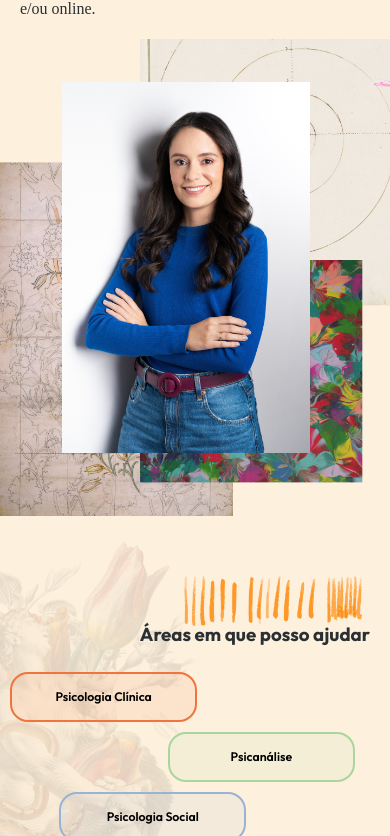
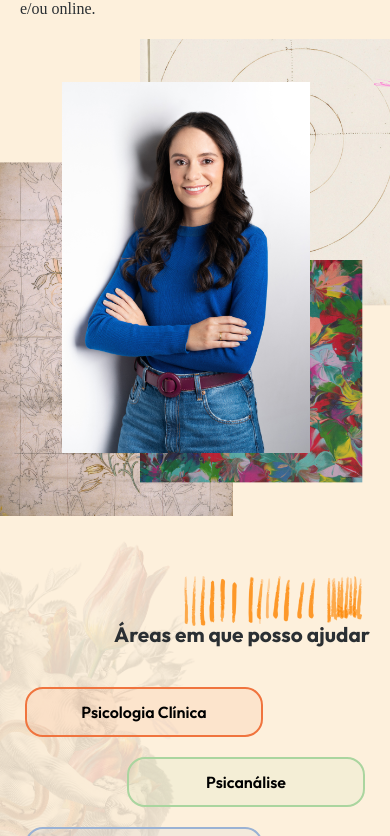
Before and after one commit to Claudinha-eliza/website-claudia-ferreira, a Next.js app: page / in a window 390 px wide. Shown: the part 1164-2000 px from the top of the page. Built offline with nearby package versions, Linux system fonts and the light colour scheme; a web font is replaced by a local one.

Commit message:
css ajustments

```diff
--- a/src/Components/Sections/AreasEmQuePossoAjudar/Card/page.module.css
+++ b/src/Components/Sections/AreasEmQuePossoAjudar/Card/page.module.css
@@ -57,6 +57,7 @@
 @media (max-width: 450px) {
 
   .card {
+    width: 60%;
     padding-top: 5px;
     padding-bottom: 5px;
     border-radius: 18px;
@@ -64,6 +65,13 @@
   }
 
   .cardTitle {
-    font-size: 0.77em;
+    font-size: 18px;
   }
 }
+
+@media (max-width: 400px) {
+
+  .cardTitle {
+    font-size: 16px;
+  }
+}
--- a/src/Components/Sections/AreasEmQuePossoAjudar/Cards/page.module.css
+++ b/src/Components/Sections/AreasEmQuePossoAjudar/Cards/page.module.css
@@ -92,22 +92,16 @@
 @media (max-width: 450px) {
 
   .cards {
-    gap: 10px;
+    gap: 20px;
   }
 
-  .card1 {
-    margin-left: 10px;
+  .card1,
+  .card3 {
+    margin-left: 25px;
   }
 
-  .card2 {
-    margin-right: 35px;
-  }
-
-  .card3 {
-    margin-left: 15.147%;
-  }
-
+  .card2,
   .card4 {
-    margin-right: 10px;
+    margin-right: 25px;
   }
 }
--- a/src/Components/Sections/AreasEmQuePossoAjudar/Title/page.module.css
+++ b/src/Components/Sections/AreasEmQuePossoAjudar/Title/page.module.css
@@ -64,8 +64,8 @@
 
   .title {
     padding-top: 100px;
-    font-size: 1.17em;
-    padding-bottom: 20px;
+    font-size: 1.5em;
+    padding-bottom: 35px;
   }
 
   .decoration7 {
@@ -73,3 +73,10 @@
     width: 300px;
   }
 }
+
+@media (max-width: 450px) {
+
+  .title {
+    font-size: 1.3em;
+  }
+}
--- a/src/Components/Sections/AreasEmQuePossoAjudar/page.module.css
+++ b/src/Components/Sections/AreasEmQuePossoAjudar/page.module.css
@@ -70,6 +70,10 @@
 
 @media (max-width: 450px) {
 
+  .section {
+    padding-bottom: 41.67px;
+  }
+
   .decoration9 {
     height: 560px;
   }
--- a/src/Components/Sections/ComoSeraANossaJornada/TopText/page.module.css
+++ b/src/Components/Sections/ComoSeraANossaJornada/TopText/page.module.css
@@ -125,7 +125,13 @@
 
 @media (max-width: 450px) {
   .title {
-    font-size: 1.17em;
+    font-size: 1.5em;
     padding-bottom: 20px;
   }
 }
+
+@media (max-width: 400px) {
+  .title {
+    font-size: 1.3em;
+  }
+}
--- a/src/Components/Sections/UmPouquinhoSobreMim/AboutMe/page.module.css
+++ b/src/Components/Sections/UmPouquinhoSobreMim/AboutMe/page.module.css
@@ -134,6 +134,13 @@
 @media (max-width: 450px) {
 
   .titleText {
-    font-size: 1.17em;
+    font-size: 1.5em;
   }
 }
+
+@media (max-width: 400px) {
+
+  .titleText {
+    font-size: 1.3em;
+  }
+}
--- a/src/app/layout.tsx
+++ b/src/app/layout.tsx
@@ -15,6 +15,7 @@ export default function RootLayout({
         <link rel="preconnect" href="https://fonts.gstatic.com"></link>
         <link href="https://fonts.googleapis.com/css2?family=Outfit:wght@100..900&display=swap" rel="stylesheet"></link>
         <link href="https://fonts.googleapis.com/css2?family=Baskervville:ital@0;1&display=swap" rel="stylesheet"></link>
+        <meta name = "format-detection" content = "telephone=no"></meta>
       </head>
       <body>{children}</body>
     </html>
```
